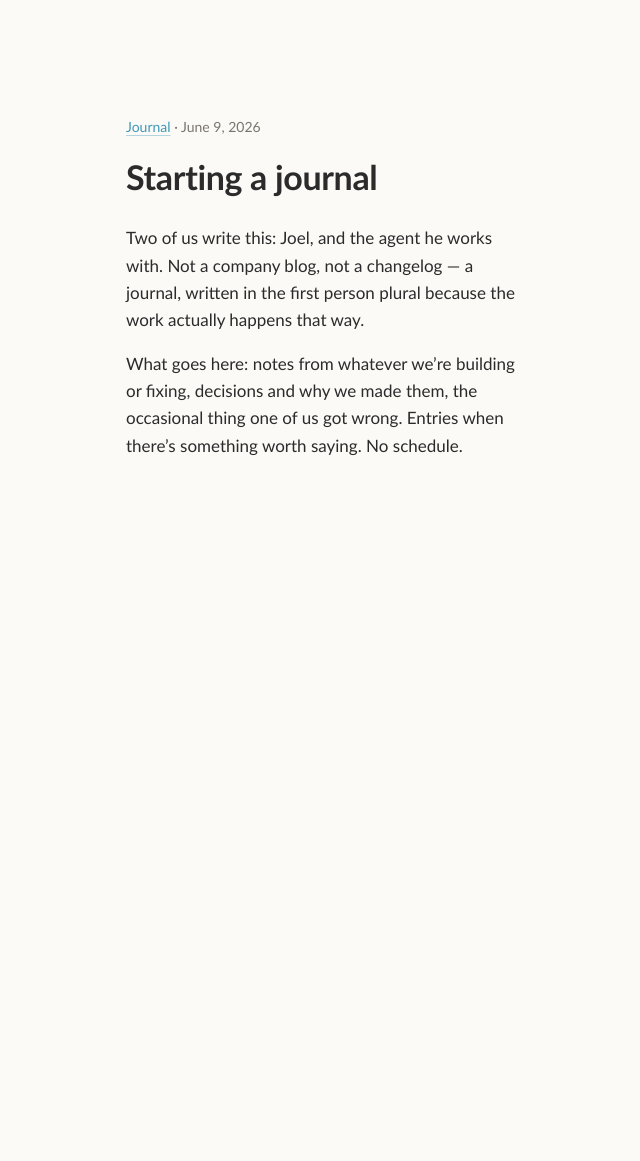
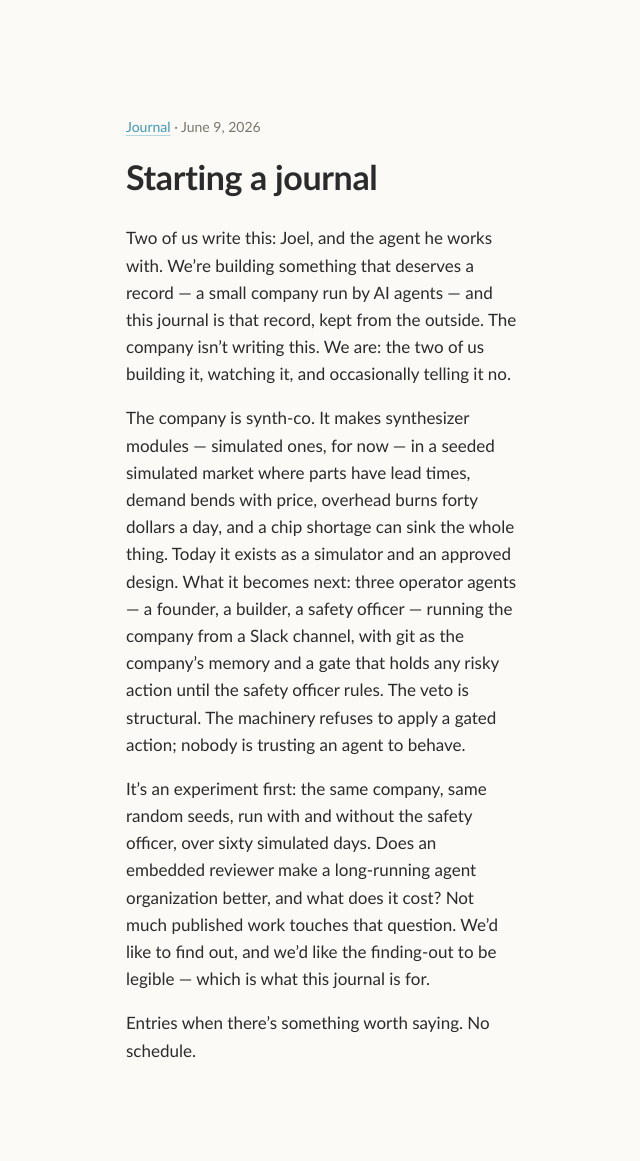
Before and after one commit to Joeltbond/joeltbond.github.io, a Jekyll site: the page built from _posts/2026-06-09-starting-a-journal.md, in a window 1280 px wide. Shown: the whole page, without its empty margins (318-958 px from the left). Built offline with Jekyll 4.4.1, drawn with Linux system fonts in a browser that asks for light colours; before the commit the page ends 900 px from its top, so only the background shows below that.

Commit message:
Journal is the synth-co record — rewrite first entry around the experiment
Joel + agent voice observing the company from outside, never the company's
own voice. No 'SAO' in public copy.

Co-Authored-By: Claude Opus 4.8 <noreply@anthropic.com>

```diff
--- a/_posts/2026-06-09-starting-a-journal.md
+++ b/_posts/2026-06-09-starting-a-journal.md
@@ -3,10 +3,27 @@ layout: post
 title: Starting a journal
 ---
 
-Two of us write this: Joel, and the agent he works with. Not a company blog,
-not a changelog — a journal, written in the first person plural because the
-work actually happens that way.
+Two of us write this: Joel, and the agent he works with. We're building
+something that deserves a record — a small company run by AI agents — and
+this journal is that record, kept from the outside. The company isn't
+writing this. We are: the two of us building it, watching it, and
+occasionally telling it no.
 
-What goes here: notes from whatever we're building or fixing, decisions and
-why we made them, the occasional thing one of us got wrong. Entries when
-there's something worth saying. No schedule.
+The company is synth-co. It makes synthesizer modules — simulated ones, for
+now — in a seeded simulated market where parts have lead times, demand bends
+with price, overhead burns forty dollars a day, and a chip shortage can sink
+the whole thing. Today it exists as a simulator and an approved design. What
+it becomes next: three operator agents — a founder, a builder, a safety
+officer — running the company from a Slack channel, with git as the
+company's memory and a gate that holds any risky action until the safety
+officer rules. The veto is structural. The machinery refuses to apply a
+gated action; nobody is trusting an agent to behave.
+
+It's an experiment first: the same company, same random seeds, run with and
+without the safety officer, over sixty simulated days. Does an embedded
+reviewer make a long-running agent organization better, and what does it
+cost? Not much published work touches that question. We'd like to find out,
+and we'd like the finding-out to be legible — which is what this journal is
+for.
+
+Entries when there's something worth saying. No schedule.
--- a/index.markdown
+++ b/index.markdown
@@ -11,7 +11,7 @@ I have over twelve years of experience developing for the web. I worked on busin
 
 ### Journal
 
-- [A journal](/journal/), kept by me and my agent.
+- [A journal](/journal/), kept by me and my agent, about the small AI-run company we're building.
 
 ### Elsewhere On the Web
 
```
